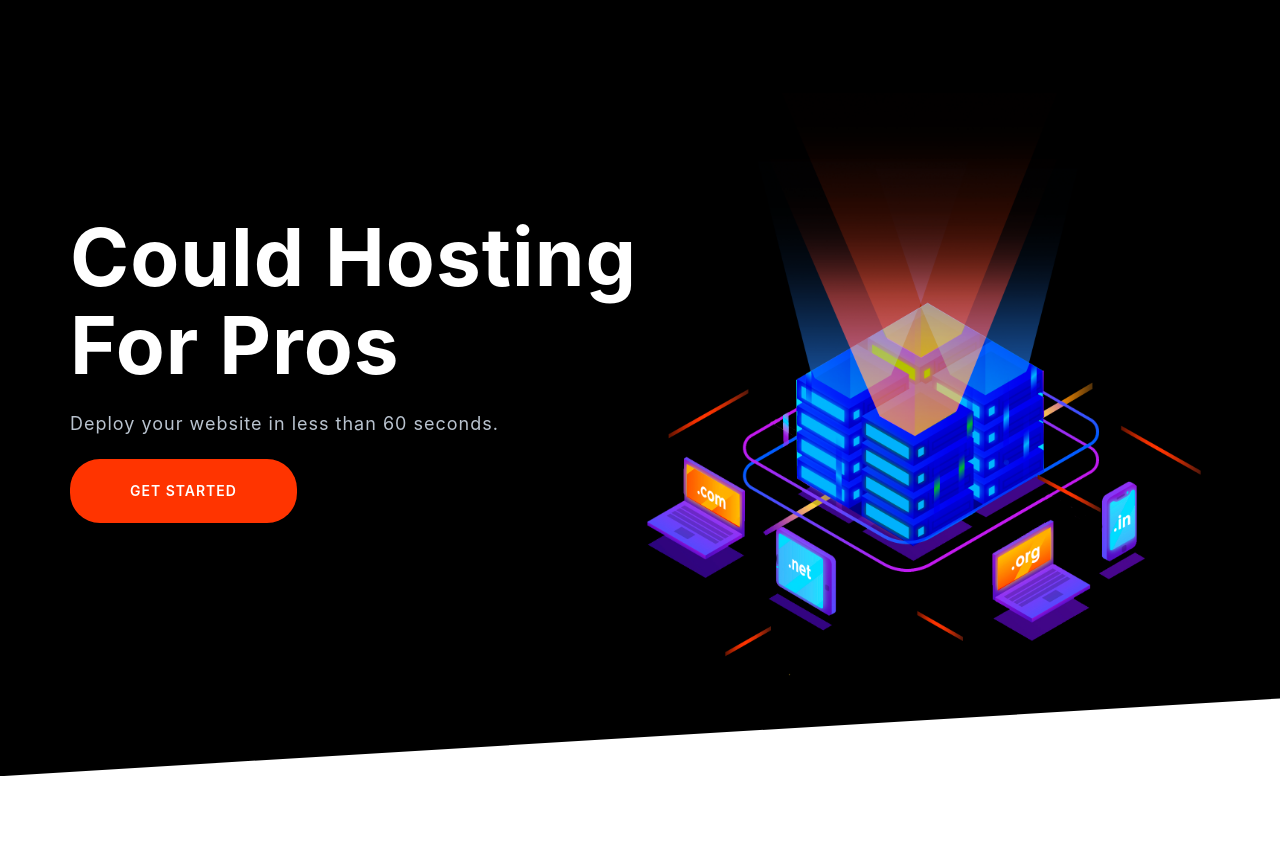
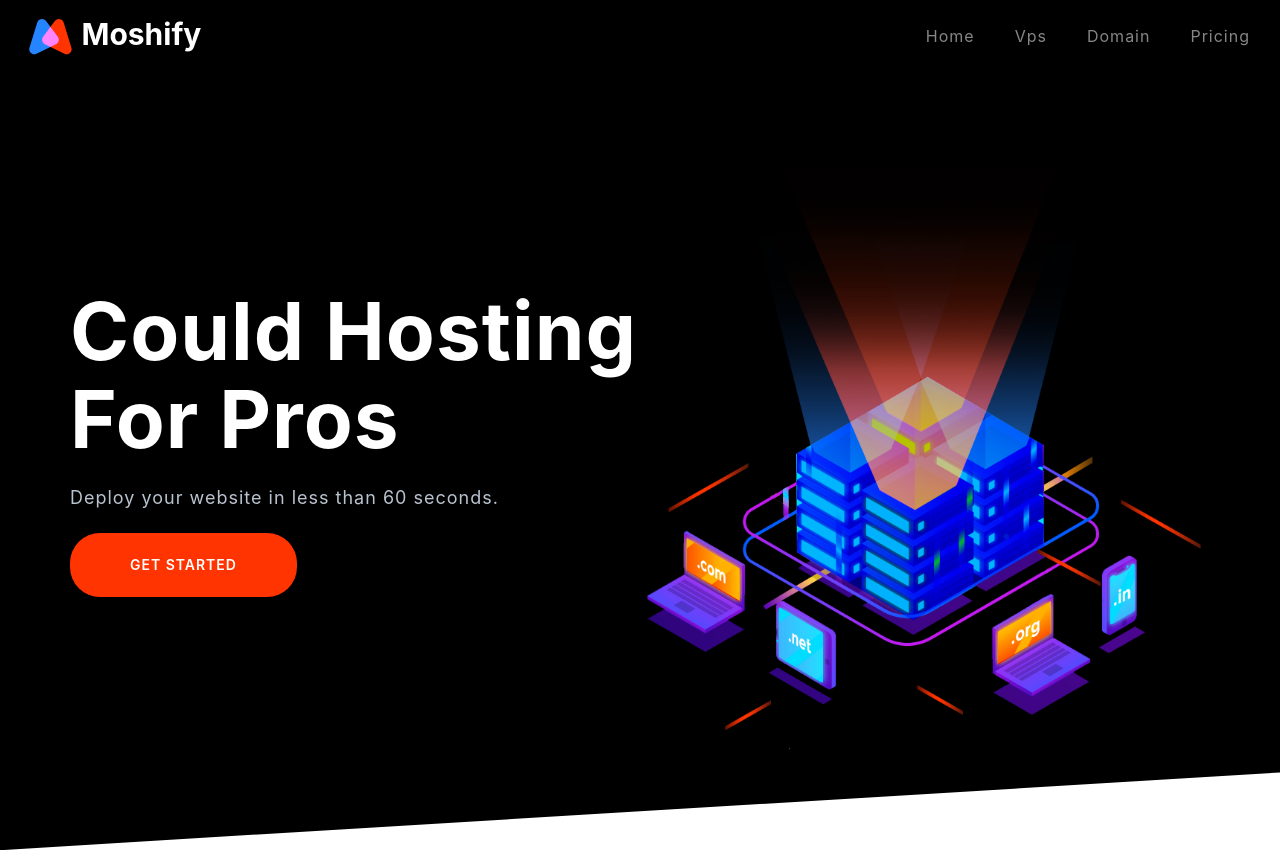
Before and after one commit to JSExplorers/MojiFy, a website: page index.html in a window 1280 px wide. Shown: the top 850 px of the page. Drawn offline with nearby package versions, Linux system fonts and the light colour scheme.

Commit message:
add navbar

```diff
--- a/index.html
+++ b/index.html
@@ -13,6 +13,25 @@
     <title>MojiFy</title>
   </head>
   <body>
+    <!-- NavBar Start -->
+
+    <nav class="navbar collapsible">
+      <img src="/images/logo.svg" alt="" />
+      <svg class="icon icon--white collapsible__toggler-icon">
+        <use xlink:href="/images/sprite.svg#menu"></use>
+      </svg>
+
+      <ul class="list nav__list collapsible__content">
+        <li class="nav__item"><a href="">home</a></li>
+        <li class="nav__item"><a href="">vps</a></li>
+        <li class="nav__item"><a href="">domain</a></li>
+        <li class="nav__item"><a href="">pricing</a></li>
+      </ul>
+    </nav>
+
+
+
+    <!-- NavBar End -->
     <!-- Hero Start -->
     <section class="block block--dark block--skewed-left hero">
       <div class="container grid grid--1x2">
```
